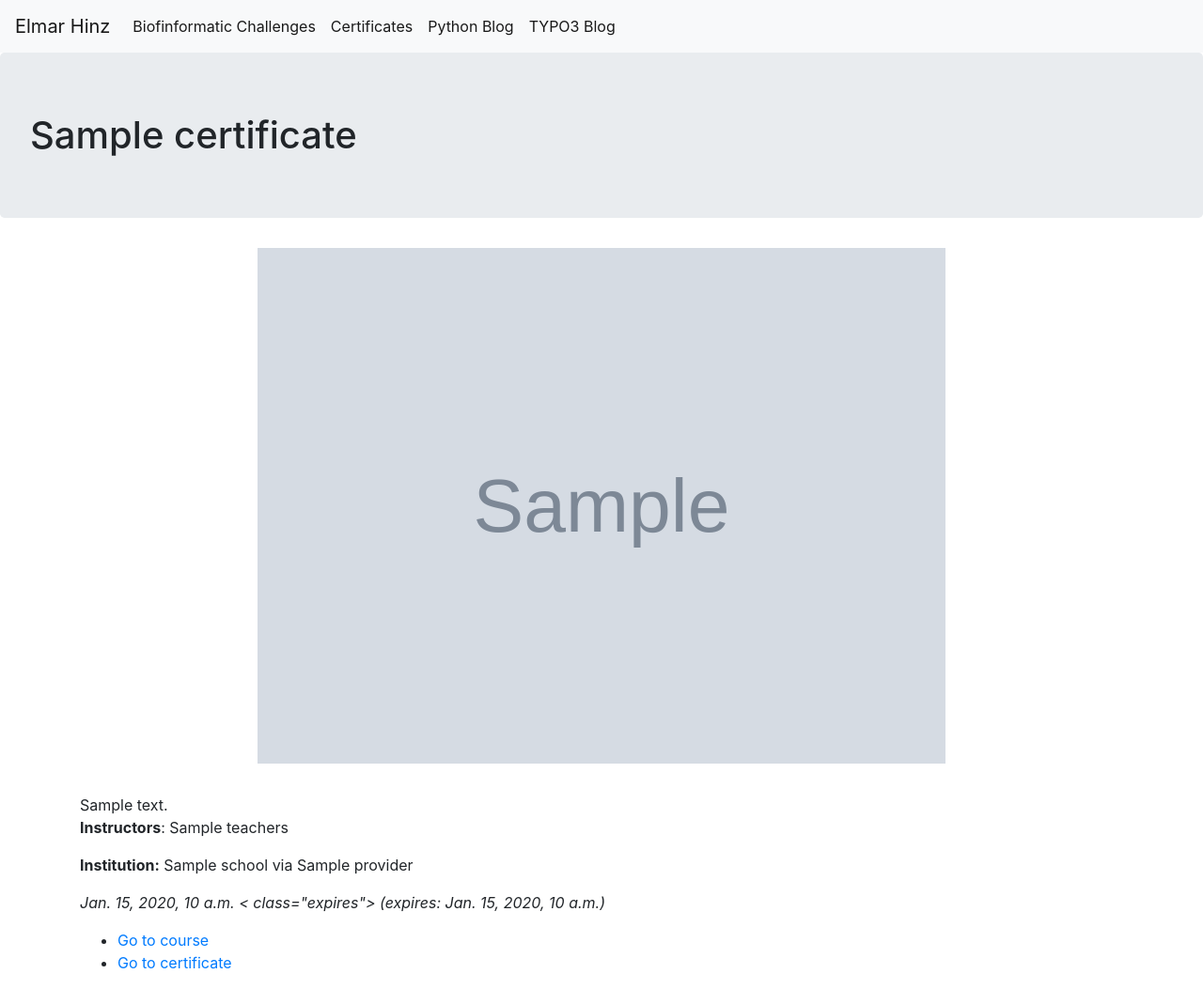
After one commit to elmar-hinz/Django.ElmarHinz, a Django app: template base/templates/django_education_certificates/certificate_detail.html in a window 1280 px wide. The commit adds this page. Shown: the whole page at 94% size. Run offline with Django 3.2, Linux system fonts and the light colour scheme; the template is opened without the code that fills it: most values are stand-ins (such as "Sample title", 1, 10 or a date in 2020); grey boxes marked "Sample" are stand-in pictures; some libraries are stand-ins or nearby versions.

Commit message:
Implementing certificates

```diff
--- /dev/null
+++ b/base/static/base/base.css
@@ -0,0 +1,12 @@
+.certificate-container {
+    text-align: center;
+    padding-bottom: 2em;
+}
+
+.certificate-image { width: 66%; }
+
+.headerlink { visibility: hidden; }
+h1:hover .headerlink{ visibility: visible; }
+h2:hover .headerlink{ visibility: visible; }
+h3:hover .headerlink{ visibility: visible; }
+h4:hover .headerlink{ visibility: visible; }
--- a/base/templates/base/base.html
+++ b/base/templates/base/base.html
@@ -1,4 +1,5 @@
 <!doctype html>
+{% load static %}
 <html lang="en">
 <head>
     <!-- Required meta tags -->
@@ -8,11 +9,13 @@
     <!-- Bootstrap CSS -->
     <link rel="stylesheet" href="https://stackpath.bootstrapcdn.com/bootstrap/4.1.3/css/bootstrap.min.css"
           integrity="sha384-MCw98/SFnGE8fJT3GXwEOngsV7Zt27NXFoaoApmYm81iuXoPkFOJwJ8ERdknLPMO" crossorigin="anonymous">
+    <link rel="stylesheet" href="{% static 'base/base.css' %}"/>
 
     <title>{% block title %}Elmar Hinz{% endblock %}</title>
 </head>
 <body>
 
+<header>
     <nav class="navbar navbar-expand-lg navbar-light bg-light">
         <a class="navbar-brand" href="/index.html">Elmar Hinz</a>
         <button class="navbar-toggler" type="button" data-toggle="collapse" data-target="#navbarNavAltMarkup"
@@ -22,16 +25,19 @@
         <div class="collapse navbar-collapse" id="navbarNavAltMarkup">
             <div class="navbar-nav">
                 <a class="nav-item nav-link active" href="/challenges.html">Biofinformatic Challenges</a>
-            <a class="nav-item nav-link active" href="/certifications.html">Certifications</a>
+                <a class="nav-item nav-link active" href="{% url 'certificates:list' %}">Certificates</a>
                 <a class="nav-item nav-link active" href="/docs/PythonBlog/index.html">Python Blog</a>
                 <a class="nav-item nav-link active" href="/docs/TYPO3/index.html">TYPO3 Blog</a>
             </div>
         </div>
     </nav>
+</header>
 
-{% block body %}
+<main class="">
+    {% block main %}
         <h1>Hello, world!</h1>
-{% endblock body %}
+    {% endblock main %}
+</main>
 
 <!-- Optional JavaScript -->
 <!-- jQuery first, then Popper.js, then Bootstrap JS -->
--- a/base/templates/base/challenges.html
+++ b/base/templates/base/challenges.html
@@ -2,8 +2,8 @@
 
 {% block title %}Bioinformatic challanges - Elmar Hinz{%  endblock title %}
 
-{% block body %}
+{% block main %}
     <div class="container">
         <h1>Bioinformatic Challenges</h1>
     </div>
-{% endblock body %}
+{% endblock main %}
--- a/base/templates/base/index.html
+++ b/base/templates/base/index.html
@@ -2,14 +2,14 @@
 
 {% block title %}Homepage of Elmar Hinz{% endblock title %}
 
-{% block body %}
+{% block main %}
     <div class="container">
         <h1>Elmar Hinz</h1>
         <ul>
             <li><a href="/challenges.html">Bioinformatic Challenges</a></li>
-            <li><a href="/certifications.html">Certifications</a></li>
+            <li><a href="{% url 'certificates:list' %}">Certificates</a></li>
             <li><a href="/docs/PythonBlog/index.html">Python Blog</a></li>
             <li><a href="/docs/TYPO3/index.html">TYPO3 Blog</a></li>
         </ul>
     </div>
-{% endblock body %}
+{% endblock main %}
--- /dev/null
+++ b/base/templates/django_education_certificates/certificate_detail.html
@@ -0,0 +1,44 @@
+{% extends 'base/base.html' %}
+
+{% block title %}{{ certificate.name }}{% endblock title %}
+
+{% block main %}
+    <h1 class="jumbotron">{{ certificate.name }}</h1>
+    {% if certificate.file %}
+        <div class="certificate-container container"><a href="{{ certificate.url_to_certificate }}">
+            <img class="certificate-image" src="/media/{{ certificate.file }}" alt="{{ certificate.name }}"/>
+        </a></div>
+    {% endif %}
+    <div class="container">
+        {% if certificate.description %}
+            <div class="certificate-description">{{ certificate.description | safe }}</div>
+        {% endif %}
+        {% if certificate.teachers %}
+            <p><b>Instructors</b>: {{ certificate.teachers }}</p>
+        {% endif %}
+        {% if certificate.school and certificate.provider %}
+            <p><b>Institution:</b> {{ certificate.school }} via {{ certificate.provider }}</p>
+        {% elif certificate.school %}
+            <p><b>Institution:</b> {{ certificate.school }}</p>
+        {% elif certificate.provider %}
+            <p><b>Institution:</b> {{ certificate.provider }}</p>
+        {% endif %}
+        {% if certificate.date_of_earning %}
+            <p><em>{{ certificate.date_of_earning }}
+                {% if certificate.date_of_expiration %}
+                    < class="expires"> (expires: {{ certificate.date_of_expiration }})</span>
+                {% endif %}</em>
+            </p>
+        {% endif %}
+        {% if certificate.url_to_course or certificate.url_to_certificate %}
+            <ul>
+                {% if certificate.url_to_course %}
+                    <li><a href="{{ certificate.url_to_course }}">Go to course</a></li>
+                {% endif %}
+                {% if certificate.url_to_certificate %}
+                    <li><a href="{{ certificate.url_to_certificate }}">Go to certificate</a></li>
+                {% endif %}
+            </ul>
+        {% endif %}
+    </div>
+{% endblock main %}
--- a/base/templates/django_sphinx_cms/sphinx.html
+++ b/base/templates/django_sphinx_cms/sphinx.html
@@ -2,8 +2,8 @@
 
 {% block title %}{{ title }}{% endblock title %}
 
-{% block body %}
+{% block main %}
     <div class="container">
         {{ body | safe }}
     </div>
-{% endblock body %}
+{% endblock main %}
--- a/base/urls.py
+++ b/base/urls.py
@@ -1,16 +1,20 @@
+import django_education_certificates.urls
 from django.conf import settings
 from django.conf.urls.static import static
 from django.contrib import admin
-from django.urls import path, re_path
+from django.urls import path, re_path, include
 from django.views.static import serve
 
 import base.views
 
 urlpatterns = [path('admin/', admin.site.urls),
                path('', base.views.index, name='index'),
+               path('certificates/',
+                    include(django_education_certificates.urls)),
                re_path(r'^docs/(?P<path>.*)', serve,
                        {'document_root': settings.DOCS_ROOT}),
-               path('<name>', base.views.site, name='site'),
+               path('<name>.html', base.views.site, name='site'),
                ] \
               + static(settings.MEDIA_URL, document_root=settings.MEDIA_ROOT) \
-              + static(settings.DOCS_URL, document_root=settings.DOCS_ROOT)
+              + static(settings.DOCS_URL, document_root=settings.DOCS_ROOT) \
+              + static(settings.STATIC_URL, document_root=settings.STATIC_ROOT)
--- a/base/views.py
+++ b/base/views.py
@@ -10,6 +10,6 @@ def index(request):
 
 def site(request, name):
     try:
-        return render(request, 'base/' + name)
+        return render(request, 'base/' + name + '.html')
     except TemplateDoesNotExist:
         raise Http404("Page does not exist")
```
Also changed, not shown: base/templates/base/certifications.html (deleted, +0 -9 lines), base/templates/django_education_certificates/certificate_list.html (added, +23 -0 lines), project/settings.py (+3 -7 lines), project/urls.py (+5 -2 lines), 2 other files. Lines whose indentation alone changed are shown as unchanged.
